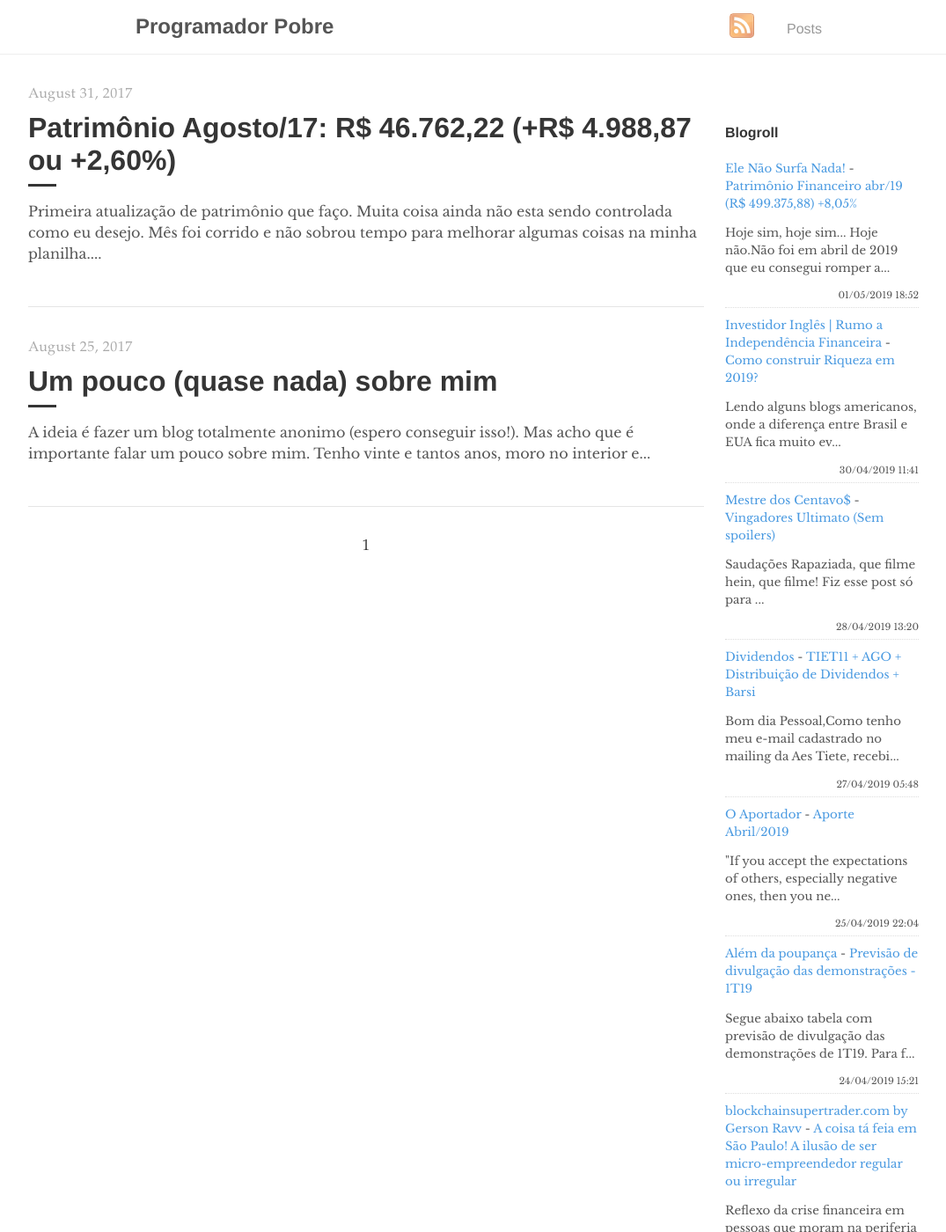
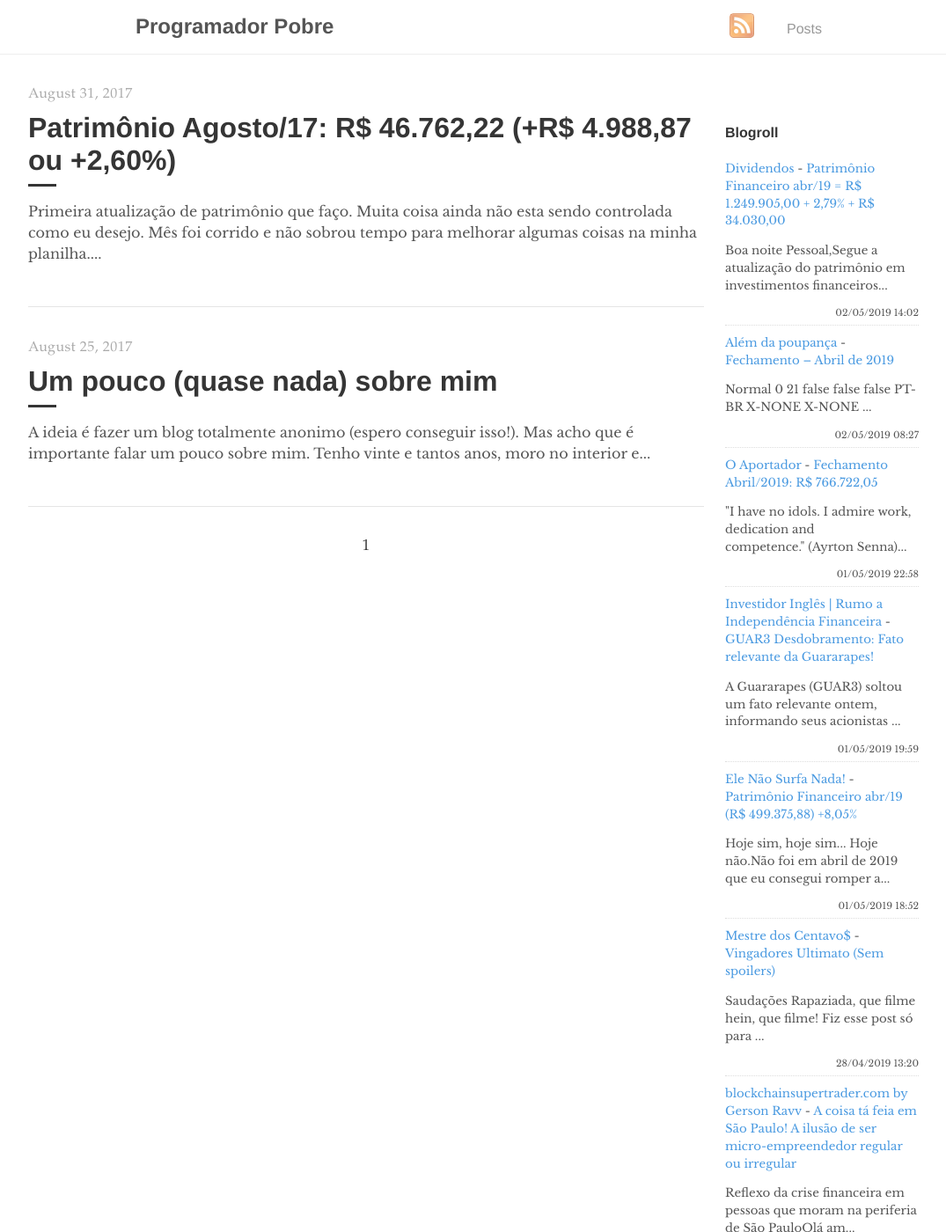
Before and after one commit to programadorpobre/programadorpobre.github.io, a Jekyll site: the page built from index.html, in a window 1280 px wide and 1400 px high. Shown: the whole window at 88% size, without its empty margins (96-1171 px from the left). Built offline with Jekyll 4.4.1, drawn with Linux system fonts in a browser that asks for light colours; the list of posts is cut into pages by our own code; comment, search, counter and statistics services are not loaded.

Commit message:
[ci skip] travis #635

```diff
--- a/_includes/feed-entries.html
+++ b/_includes/feed-entries.html
@@ -1,32 +1,32 @@
+<div class="feed-entry">
+    <a class="feed-entry-site-name" href="http://bonsdividendos.blogspot.com/">Dividendos</a> - <a class="feed-entry-title" href="http://bonsdividendos.blogspot.com/2019/05/patrimonio-financeiro-abr19-r-124990500.html">Patrimônio Financeiro abr/19 = R$ 1.249.905,00 + 2,79% + R$ 34.030,00</a>
+    <p class="feed-entry-summary">Boa noite Pessoal,Segue a atualização do patrimônio em investimentos financeiros...</p>
+    <time datetime="2019-05-02T14:02:00.002-07:00">02/05/2019 14:02</time>
+</div>
+<div class="feed-entry">
+    <a class="feed-entry-site-name" href="https://alemdapoupanca.blogspot.com/">Além da poupança</a> - <a class="feed-entry-title" href="https://alemdapoupanca.blogspot.com/2019/05/fechamento-abril-de-2019.html">Fechamento – Abril de 2019</a>
+    <p class="feed-entry-summary">         Normal  0      21      false  false  false    PT-BR  X-NONE  X-NONE    ...</p>
+    <time datetime="2019-05-02T08:27:00.000-03:00">02/05/2019 08:27</time>
+</div>
+<div class="feed-entry">
+    <a class="feed-entry-site-name" href="https://oaportadorfinanceiro.blogspot.com/">O Aportador</a> - <a class="feed-entry-title" href="https://oaportadorfinanceiro.blogspot.com/2019/05/fechamento-abril2019-r-76672205.html">Fechamento Abril/2019: R$ 766.722,05</a>
+    <p class="feed-entry-summary">"I have no idols. I admire work, dedication and competence."&nbsp;(Ayrton Senna)...</p>
+    <time datetime="2019-05-01T22:58:00.000-03:00">01/05/2019 22:58</time>
+</div>
+<div class="feed-entry">
+    <a class="feed-entry-site-name" href="https://www.investidoringles.com/">Investidor Inglês | Rumo a Independência Financeira</a> - <a class="feed-entry-title" href="https://www.investidoringles.com/2019/05/guar3-desdobramento-dividendos-e-jcp.html">GUAR3 Desdobramento: Fato relevante da Guararapes!</a>
+    <p class="feed-entry-summary">A Guararapes (GUAR3) soltou um fato relevante ontem, informando seus acionistas ...</p>
+    <time datetime="2019-05-01T19:59:00.001-03:00">01/05/2019 19:59</time>
+</div>
 <div class="feed-entry">
     <a class="feed-entry-site-name" href="https://elenaosurfanada.blogspot.com/">Ele Não Surfa Nada!</a> - <a class="feed-entry-title" href="https://elenaosurfanada.blogspot.com/2019/05/patrimonio-financeiro-abr19-r-49937588.html">Patrimônio Financeiro abr/19 (R$ 499.375,88) +8,05%</a>
     <p class="feed-entry-summary">Hoje sim, hoje sim... Hoje não.Não foi em abril de 2019 que eu consegui romper a...</p>
     <time datetime="2019-05-01T18:52:00.000-03:00">01/05/2019 18:52</time>
 </div>
 <div class="feed-entry">
-    <a class="feed-entry-site-name" href="https://www.investidoringles.com/">Investidor Inglês | Rumo a Independência Financeira</a> - <a class="feed-entry-title" href="https://www.investidoringles.com/2019/04/como-construir-riqueza-em-2019.html">Como construir Riqueza em 2019?</a>
-    <p class="feed-entry-summary">Lendo alguns blogs americanos, onde a diferença entre Brasil e EUA fica muito ev...</p>
-    <time datetime="2019-04-30T11:41:00.001-03:00">30/04/2019 11:41</time>
-</div>
-<div class="feed-entry">
     <a class="feed-entry-site-name" href="https://mestredoscentavos.blogspot.com/">Mestre dos Centavo$</a> - <a class="feed-entry-title" href="https://mestredoscentavos.blogspot.com/2019/04/vingadores-ultimato-sem-spoilers.html">Vingadores Ultimato (Sem spoilers)</a>
     <p class="feed-entry-summary">Saudações&nbsp;Rapaziada, que filme hein, que filme!&nbsp;Fiz esse post só para ...</p>
     <time datetime="2019-04-28T13:20:00.000-07:00">28/04/2019 13:20</time>
-</div>
-<div class="feed-entry">
-    <a class="feed-entry-site-name" href="http://bonsdividendos.blogspot.com/">Dividendos</a> - <a class="feed-entry-title" href="http://bonsdividendos.blogspot.com/2019/04/tiet11-ago-distribuicao-de-dividendos.html">TIET11 + AGO + Distribuição de Dividendos + Barsi</a>
-    <p class="feed-entry-summary">Bom dia Pessoal,Como tenho meu e-mail cadastrado no mailing da Aes Tiete, recebi...</p>
-    <time datetime="2019-04-27T05:48:00.002-07:00">27/04/2019 05:48</time>
-</div>
-<div class="feed-entry">
-    <a class="feed-entry-site-name" href="https://oaportadorfinanceiro.blogspot.com/">O Aportador</a> - <a class="feed-entry-title" href="https://oaportadorfinanceiro.blogspot.com/2019/04/aporte-abril2019.html">Aporte Abril/2019</a>
-    <p class="feed-entry-summary">"If you accept the expectations of others, especially negative ones, then you ne...</p>
-    <time datetime="2019-04-25T22:04:00.000-03:00">25/04/2019 22:04</time>
-</div>
-<div class="feed-entry">
-    <a class="feed-entry-site-name" href="https://alemdapoupanca.blogspot.com/">Além da poupança</a> - <a class="feed-entry-title" href="https://alemdapoupanca.blogspot.com/2019/04/previsao-de-divulgacao-das_24.html">Previsão de divulgação das demonstrações - 1T19</a>
-    <p class="feed-entry-summary">Segue abaixo tabela com previsão de divulgação das demonstrações de 1T19. Para f...</p>
-    <time datetime="2019-04-24T15:21:00.004-03:00">24/04/2019 15:21</time>
 </div>
 <div class="feed-entry">
     <a class="feed-entry-site-name" href="http://www.blockchainsupertrader.com/">blockchainsupertrader.com by Gerson Ravv</a> - <a class="feed-entry-title" href="http://www.blockchainsupertrader.com/2019/04/a-coisa-ta-feia-em-sao-paulo-ilusao-de.html">A coisa tá feia em São Paulo! A ilusão de ser micro-empreendedor regular ou irregular</a>
```
